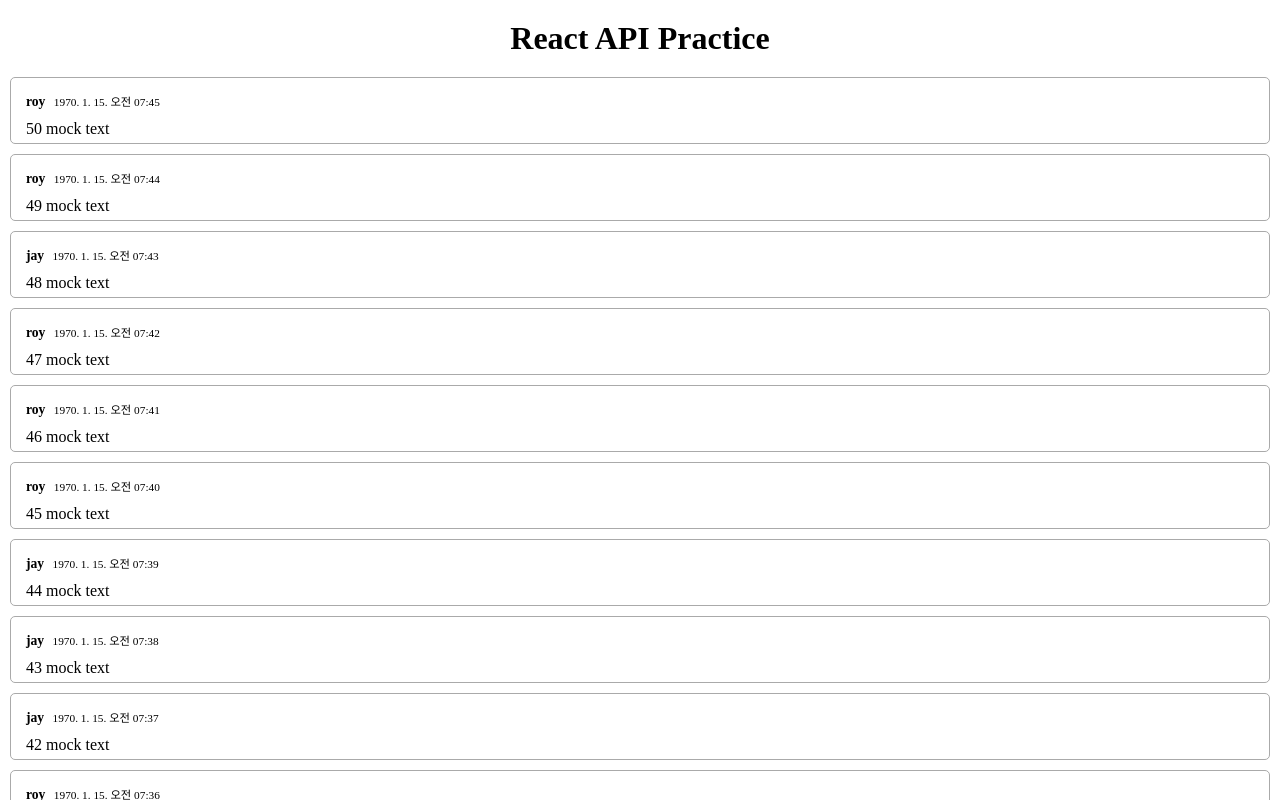
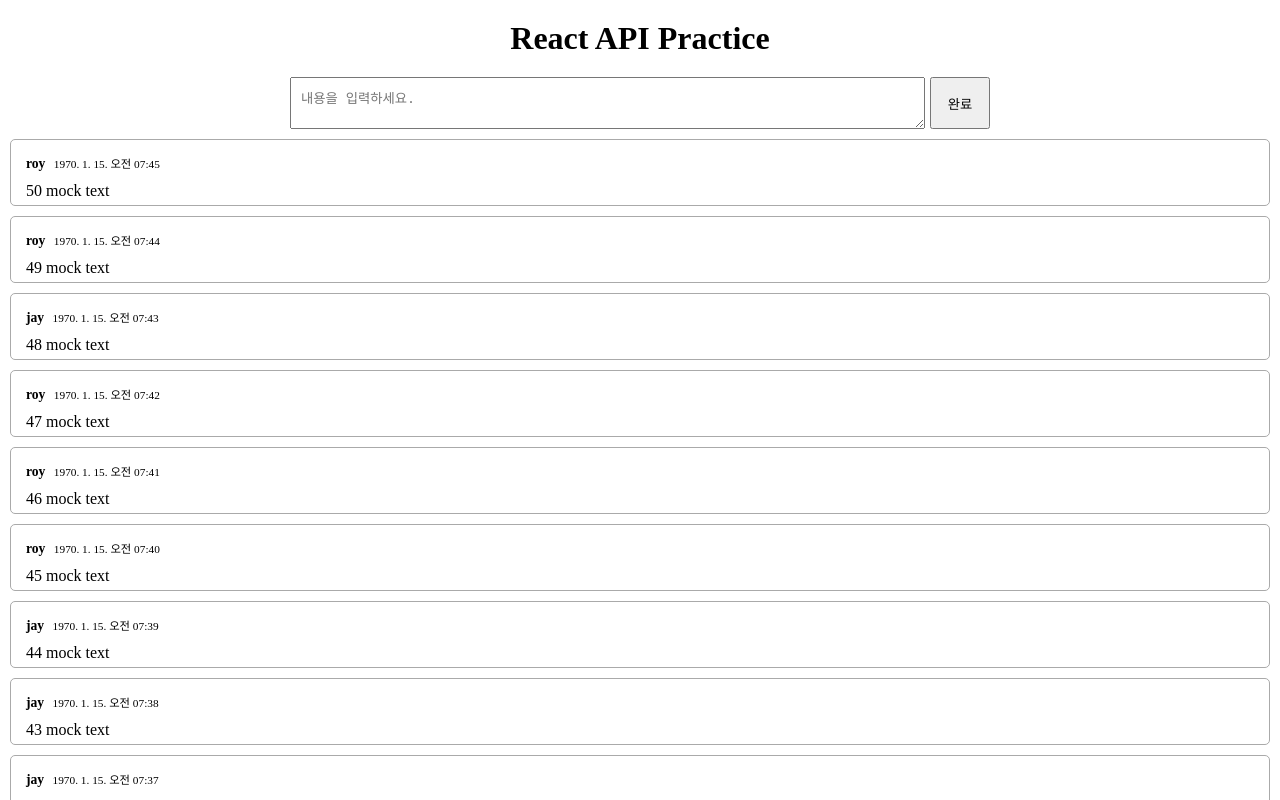
Before and after one commit to joseph-106/api-practice, a Next.js app in the folder client/: page / in a window 1280 px wide. Shown: the top 800 px of the page. Built offline with nearby package versions, Linux system fonts and the light colour scheme.

Commit message:
새글쓰기 기능 구현

```diff
--- /dev/null
+++ b/client/components/MsgInput.js
@@ -0,0 +1,22 @@
+import { useRef } from "react";
+
+const MsgInput = ({ mutate }) => {
+  const textRef = useRef(null);
+
+  const onSubmit = (e) => {
+    e.preventDefault();
+    e.stopPropagation();
+    const text = textRef.current.value;
+    textRef.current.value = "";
+    mutate(text);
+  };
+
+  return (
+    <form className="messages__input" onSubmit={onSubmit}>
+      <textarea ref={textRef} placeholder="내용을 입력하세요." />
+      <button type="submit">완료</button>
+    </form>
+  );
+};
+
+export default MsgInput;
--- a/client/components/MsgList.js
+++ b/client/components/MsgList.js
@@ -1,5 +1,6 @@
 import { useEffect, useState } from "react";
 import MsgItem from "./MsgItem";
+import MsgInput from "./MsgInput";
 
 const MsgList = () => {
   const [msgs, setMsgs] = useState([]);
@@ -21,12 +22,25 @@ const MsgList = () => {
     );
   }, []);
 
+  const onCreate = (text) => {
+    const newMsg = {
+      id: msgs.length + 1,
+      userId: getRandomUserId(),
+      timestamp: Date.now(),
+      text: `${msgs.length + 1} ${text}`,
+    };
+    setMsgs((msgs) => [newMsg, ...msgs]);
+  };
+
   return (
-    <ul className="messages">
-      {msgs.map((msg) => (
-        <MsgItem key={msg.id} {...msg} />
-      ))}
-    </ul>
+    <>
+      <MsgInput mutate={onCreate} />
+      <ul className="messages">
+        {msgs.map((msg) => (
+          <MsgItem key={msg.id} {...msg} />
+        ))}
+      </ul>
+    </>
   );
 };
 
```
